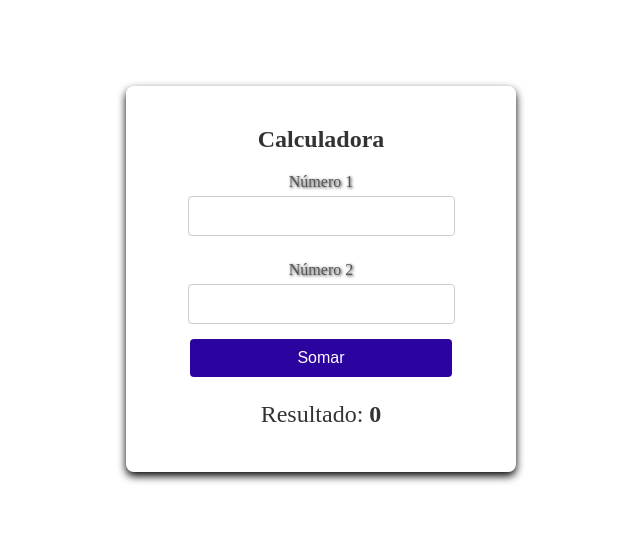
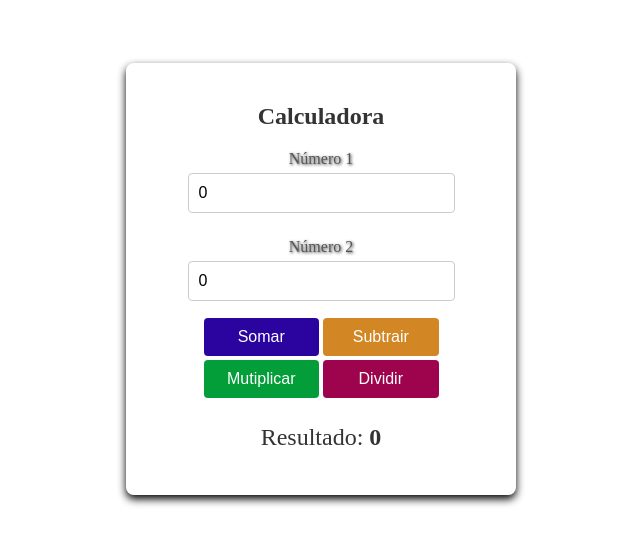
Before and after one commit to Marrafon91/Angular, an Angular app: page / in a window 1280 px wide. Shown: the part 131-676 px from the top of the page, without its empty margins (319-959 px from the left). Built offline with nearby package versions, Linux system fonts and the light colour scheme.

Commit message:
Capturando valores de formulário utilizando o módulo de Forms do Angular

```diff
--- a/src/app/calculadora/calculadora.html
+++ b/src/app/calculadora/calculadora.html
@@ -1,14 +1,17 @@
 <div class="container">
     <div class="form-box">
-        <form>
+        <form #frm="ngForm">
             <h2>Calculadora</h2>
             <label for="numero1">Número 1</label>
-            <input type="number" name="numero1" id="numero1">
+            <input type="number" name="numero1" id="numero1" [(ngModel)]="numero1">
 
             <label for="numero2">Número 2</label>
-            <input type="number" name="numero2" id="numero2">
+            <input type="number" name="numero2" id="numero2" [(ngModel)]="numero2">
 
-            <button type="button" (click) ="calcularResultado()">Somar</button>
+            <button class="soma" type="button" (click) ="somarResultado()">Somar</button>
+            <button class="sub" type="button" (click) ="subtrairResultado()">Subtrair</button>
+            <button class="mult" type="button" (click) ="mutiplicarResultado()">Mutiplicar</button>
+            <button class="div" type="button" (click) ="divirResultado()">Dividir</button>
         </form>
 
         <div class="result-display">
--- a/src/app/calculadora/calculadora.scss
+++ b/src/app/calculadora/calculadora.scss
@@ -49,7 +49,8 @@ input[type="number"] {
 }
 
 button {
-    width: 75%;
+    margin: 2px;
+    width: 33%;
     padding: 10px;
     background-color: #2b039e;
     color: #fff;
@@ -63,6 +64,31 @@ button:hover {
     background-color: #0056b3;
 }
 
+.soma {
+    background-color: #2b039e;
+}
+.soma:hover {
+    background-color: #2a039e80;
+}
+.sub {
+    background-color: #d28724;
+}
+.sub:hover {
+    background-color: #d28724ae;
+}
+.mult {
+    background-color: #039e39;
+}
+.mult:hover {
+    background-color: #039e399c;
+}
+.div {
+    background-color: #9e034e;
+}
+.div:hover {
+    background-color: #9e034ea2;
+}
+
 .result-display {
     margin-top: 20px;
     font-size: 24px;
--- a/src/app/calculadora/calculadora.ts
+++ b/src/app/calculadora/calculadora.ts
@@ -1,8 +1,9 @@
 import { Component } from '@angular/core';
+import {  FormsModule } from '@angular/forms';
 
 @Component({
   selector: 'app-calculadora',
-  imports: [],
+  imports: [FormsModule],
   templateUrl: './calculadora.html',
   styleUrl: './calculadora.scss'
 })
@@ -12,7 +13,16 @@ export class Calculadora {
   numero2: number = 0;
   resultado: number = 0;
 
-  calcularResultado() {
+  somarResultado() {
     this.resultado = this.numero1 + this.numero2;
   }
+  subtrairResultado() {
+    this.resultado = this.numero1 - this.numero2;
+  }
+  mutiplicarResultado() {
+    this.resultado = this.numero1 * this.numero2;
+  }
+  divirResultado() {
+    this.resultado = this.numero1 / this.numero2;
+  }
 }
```
